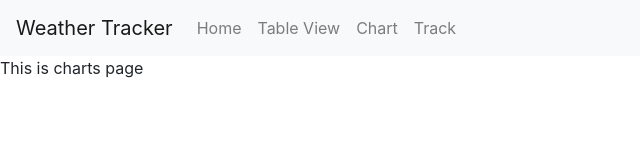
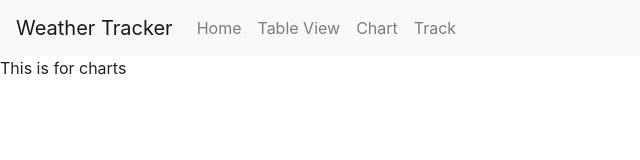
Before and after one commit to LukeMartin-123/Weather-Tracking-React-App, a React (Create React App) app: page /chart in a window 1280 px wide. Shown: the top 160 px of the page, without its empty margins (0-640 px from the left). Built offline with nearby package versions, Linux system fonts and the light colour scheme.

Commit message:
Small tweak

```diff
--- a/src/pages/Chart.js
+++ b/src/pages/Chart.js
@@ -3,7 +3,7 @@ import React from 'react'
 export const Chart = () => {
     return (
         <div>
-            <p>This is charts page</p>
+            <p>This is for charts</p>
         </div>
     )
 }
```
